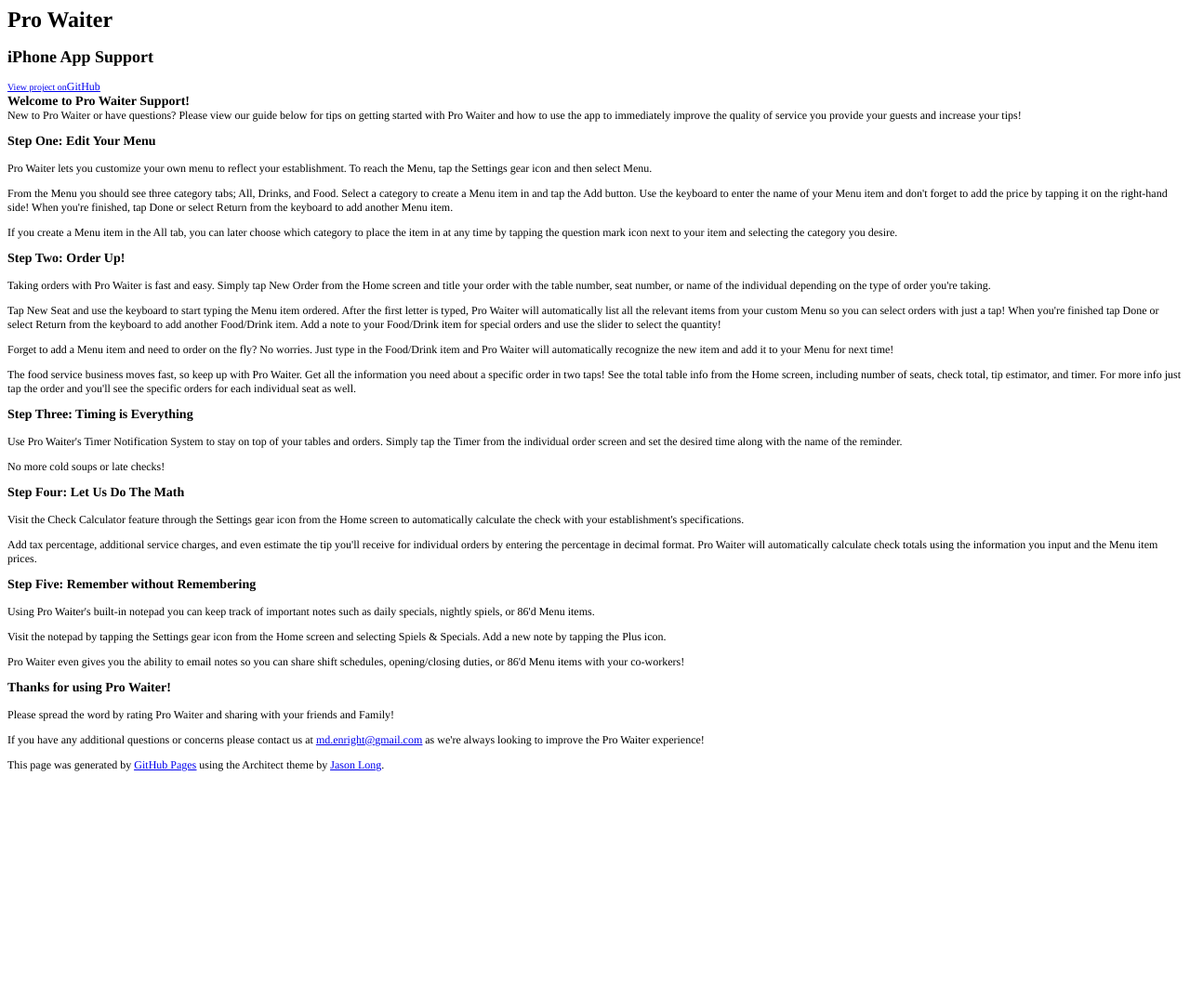
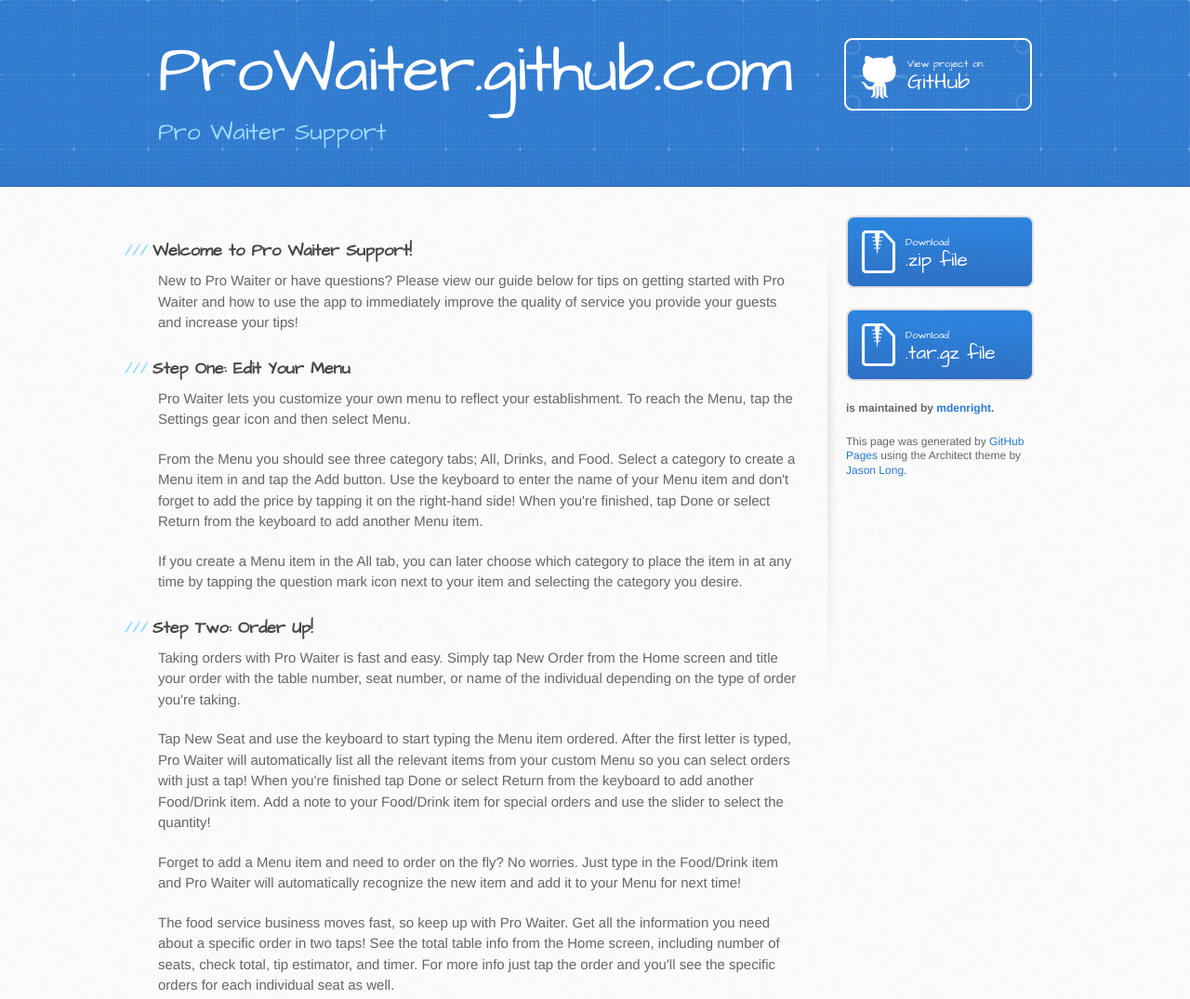
Before and after one commit to md-aintright/prowaiter.github.com, a plain HTML site: page index.html in a window 1280 px wide. Shown: the top 1075 px of the page at 93% size. Before the commit the page ends 843 px from the top, so only its background shows below. Drawn offline with Linux system fonts and the light colour scheme.

Commit message:
Revert "edit"
This reverts commit a7608bb033594db3563a4b36d5c9379f6131652e.

```diff
--- a/index.html
+++ b/index.html
@@ -1,48 +1,99 @@
-<!DOCTYPE html PUBLIC "-//W3C//DTD HTML 4.01//EN" "http://www.w3.org/TR/html4/strict.dtd">
+<!DOCTYPE html>
 <html>
-<head>
-  <meta http-equiv="Content-Type" content="text/html; charset=utf-8">
-  <meta http-equiv="Content-Style-Type" content="text/css">
-  <title>ProWaiter.github.com by mdenright</title>
-  <meta name="Generator" content="Cocoa HTML Writer">
-  <meta name="CocoaVersion" content="1138.47">
-  <style type="text/css">
-    p.p3 {margin: 0.0px 0.0px 0.0px 0.0px; font: 10.0px Times; color: #2929ee}
-    p.p4 {margin: 0.0px 0.0px 0.0px 0.0px; font: 14.0px Times}
-    p.p5 {margin: 0.0px 0.0px 12.0px 0.0px; font: 12.0px Times}
-    span.s1 {text-decoration: underline}
-    span.s2 {font: 12.0px Times; text-decoration: underline}
-    span.s3 {text-decoration: underline ; color: #0000ee}
-  </style>
-</head>
-<body>
-<h1 style="margin: 0.0px 0.0px 16.0px 0.0px; font: 24.0px Times"><b>Pro Waiter</b></h1>
-<h2 style="margin: 0.0px 0.0px 14.0px 0.0px; font: 18.0px Times"><b>iPhone App Support</b></h2>
-<p class="p3"><span class="s1"><a href="https://github.com/mdenright/prowaiter.github.com">View project on<span class="s2">GitHub</span></a></span></p>
-<p class="p4"><b>Welcome to Pro Waiter Support!</b></p>
-<p class="p5">New to Pro Waiter or have questions? Please view our guide below for tips on getting started with Pro Waiter and how to use the app to immediately improve the quality of service you provide your guests and increase your tips!</p>
-<h3 style="margin: 0.0px 0.0px 14.0px 0.0px; font: 14.0px Times"><b>Step One: Edit Your Menu</b></h3>
-<p class="p5">Pro Waiter lets you customize your own menu to reflect your establishment. To reach the Menu, tap the Settings gear icon and then select Menu.</p>
-<p class="p5">From the Menu you should see three category tabs; All, Drinks, and Food. Select a category to create a Menu item in and tap the Add button. Use the keyboard to enter the name of your Menu item and don't forget to add the price by tapping it on the right-hand side! When you're finished, tap Done or select Return from the keyboard to add another Menu item.</p>
-<p class="p5">If you create a Menu item in the All tab, you can later choose which category to place the item in at any time by tapping the question mark icon next to your item and selecting the category you desire.</p>
-<h3 style="margin: 0.0px 0.0px 14.0px 0.0px; font: 14.0px Times"><b>Step Two: Order Up!</b></h3>
-<p class="p5">Taking orders with Pro Waiter is fast and easy. Simply tap New Order from the Home screen and title your order with the table number, seat number, or name of the individual depending on the type of order you're taking.</p>
-<p class="p5">Tap New Seat and use the keyboard to start typing the Menu item ordered. After the first letter is typed, Pro Waiter will automatically list all the relevant items from your custom Menu so you can select orders with just a tap! When you're finished tap Done or select Return from the keyboard to add another Food/Drink item. Add a note to your Food/Drink item for special orders and use the slider to select the quantity!</p>
-<p class="p5">Forget to add a Menu item and need to order on the fly? No worries. Just type in the Food/Drink item and Pro Waiter will automatically recognize the new item and add it to your Menu for next time!</p>
-<p class="p5">The food service business moves fast, so keep up with Pro Waiter. Get all the information you need about a specific order in two taps! See the total table info from the Home screen, including number of seats, check total, tip estimator, and timer. For more info just tap the order and you'll see the specific orders for each individual seat as well.</p>
-<h3 style="margin: 0.0px 0.0px 14.0px 0.0px; font: 14.0px Times"><b>Step Three: Timing is Everything</b></h3>
-<p class="p5">Use Pro Waiter's Timer Notification System to stay on top of your tables and orders. Simply tap the Timer from the individual order screen and set the desired time along with the name of the reminder.</p>
-<p class="p5">No more cold soups or late checks!</p>
-<h3 style="margin: 0.0px 0.0px 14.0px 0.0px; font: 14.0px Times"><b>Step Four: Let Us Do The Math</b></h3>
-<p class="p5">Visit the Check Calculator feature through the Settings gear icon from the Home screen to automatically calculate the check with your establishment's specifications.</p>
-<p class="p5">Add tax percentage, additional service charges, and even estimate the tip you'll receive for individual orders by entering the percentage in decimal format. Pro Waiter will automatically calculate check totals using the information you input and the Menu item prices.</p>
-<h3 style="margin: 0.0px 0.0px 14.0px 0.0px; font: 14.0px Times"><b>Step Five: Remember without Remembering</b></h3>
-<p class="p5">Using Pro Waiter's built-in notepad you can keep track of important notes such as daily specials, nightly spiels, or 86'd Menu items.</p>
-<p class="p5">Visit the notepad by tapping the Settings gear icon from the Home screen and selecting Spiels &amp; Specials. Add a new note by tapping the Plus icon.</p>
-<p class="p5">Pro Waiter even gives you the ability to email notes so you can share shift schedules, opening/closing duties, or 86'd Menu items with your co-workers!</p>
-<h3 style="margin: 0.0px 0.0px 14.0px 0.0px; font: 14.0px Times"><b>Thanks for using Pro Waiter!</b></h3>
-<p class="p5">Please spread the word by rating Pro Waiter and sharing with your friends and Family!</p>
-<p class="p5">If you have any additional questions or concerns please contact us at <a href="mailto:md.enright@gmail.com"><span class="s3">md.enright@gmail.com</span></a> as we're always looking to improve the Pro Waiter experience!</p>
-<p class="p5">This page was generated by <a href="file:///Users/andreasample/Documents/prowaiter.github.com/pages.github.com"><span class="s3">GitHub Pages</span></a> using the Architect theme by <a href="http://twitter.com/jasonlong"><span class="s3">Jason Long</span></a>.</p>
-</body>
+  <head>
+    <meta charset='utf-8'>
+    <meta http-equiv="X-UA-Compatible" content="chrome=1">
+    <meta name="viewport" content="width=device-width, initial-scale=1, maximum-scale=1">
+    <link href='https://fonts.googleapis.com/css?family=Architects+Daughter' rel='stylesheet' type='text/css'>
+    <link rel="stylesheet" type="text/css" href="stylesheets/stylesheet.css" media="screen" />
+    <link rel="stylesheet" type="text/css" href="stylesheets/pygment_trac.css" media="screen" />
+    <link rel="stylesheet" type="text/css" href="stylesheets/print.css" media="print" />
+
+    <!--[if lt IE 9]>
+    <script src="//html5shiv.googlecode.com/svn/trunk/html5.js"></script>
+    <![endif]-->
+
+    <title>ProWaiter.github.com by mdenright</title>
+  </head>
+
+  <body>
+    <header>
+      <div class="inner">
+        <h1>ProWaiter.github.com</h1>
+        <h2>Pro Waiter Support</h2>
+        <a href="https://github.com/mdenright/prowaiter.github.com" class="button"><small>View project on</small>GitHub</a>
+      </div>
+    </header>
+
+    <div id="content-wrapper">
+      <div class="inner clearfix">
+        <section id="main-content">
+          <h3>Welcome to Pro Waiter Support!</h3>
+
+<p>New to Pro Waiter or have questions? Please view our guide below for tips on getting started with Pro Waiter and how to use the app to immediately improve the quality of service you provide your guests and increase your tips!</p>
+
+<h3>Step One: Edit Your Menu</h3>
+
+<p>Pro Waiter lets you customize your own menu to reflect your establishment. To reach the Menu, tap the Settings gear icon and then select Menu. </p>
+
+<p>From the Menu you should see three category tabs; All, Drinks, and Food. Select a category to create a Menu item in and tap the Add button. Use the keyboard to enter the name of your Menu item and don't forget to add the price by tapping it on the right-hand side! When you're finished, tap Done or select Return from the keyboard to add another Menu item.</p>
+
+<p>If you create a Menu item in the All tab, you can later choose which category to place the item in at any time by tapping the question mark icon next to your item and selecting the category you desire. </p>
+
+<h3>Step Two: Order Up!</h3>
+
+<p>Taking orders with Pro Waiter is fast and easy. Simply tap New Order from the Home screen and title your order with the table number, seat number, or name of the individual depending on the type of order you're taking. </p>
+
+<p>Tap New Seat and use the keyboard to start typing the Menu item ordered. After the first letter is typed, Pro Waiter will automatically list all the relevant items from your custom Menu so you can select orders with just a tap! When you're finished tap Done or select Return from the keyboard to add another Food/Drink item. Add a note to your Food/Drink item for special orders and use the slider to select the quantity!</p>
+
+<p>Forget to add a Menu item and need to order on the fly? No worries. Just type in the Food/Drink item and Pro Waiter will automatically recognize the new item and add it to your Menu for next time!</p>
+
+<p>The food service business moves fast, so keep up with Pro Waiter. Get all the information you need about a specific order in two taps! See the total table info from the Home screen, including number of seats, check total, tip estimator, and timer. For more info just tap the order and you'll see the specific orders for each individual seat as well.</p>
+
+<h3>Step Three: Timing is Everything</h3>
+
+<p>Use Pro Waiter's Timer Notification System to stay on top of your tables and orders. Simply tap the Timer from the individual order screen and set the desired time along with the name of the reminder. </p>
+
+<p>No more cold soups or late checks! </p>
+
+<h3>Step Four: Let Us Do The Math</h3>
+
+<p>Visit the Check Calculator feature through the Settings gear icon from the Home screen to automatically calculate the check with your establishment's specifications. </p>
+
+<p>Add tax percentage, additional service charges, and even estimate the tip you'll receive for individual orders by entering the percentage in decimal format. Pro Waiter will automatically calculate check totals using the information you input and the Menu item prices. </p>
+
+<h3>Step Five: Remember without Remembering</h3>
+
+<p>Using Pro Waiter's built-in notepad you can keep track of important notes such as daily specials, nightly spiels, or 86'd Menu items.</p>
+
+<p>Visit the notepad by tapping the Settings gear icon from the Home screen and selecting Spiels &amp; Specials. Add a new note by tapping the Plus icon. </p>
+
+<p>Pro Waiter even gives you the ability to email notes so you can share shift schedules, opening/closing duties, or 86'd Menu items with your co-workers!</p>
+
+<h3>Thanks for using Pro Waiter!</h3>
+
+<p>Please spread the word by rating Pro Waiter and sharing with your friends and Family! </p>
+
+<p>If you have any additional questions or concerns please contact us at <a href="mailto:md.enright@gmail.com">md.enright@gmail.com</a> as we're always looking to improve the Pro Waiter experience!</p>
+        </section>
+
+        <aside id="sidebar">
+          <a href="https://github.com/mdenright/prowaiter.github.com/zipball/master" class="button">
+            <small>Download</small>
+            .zip file
+          </a>
+          <a href="https://github.com/mdenright/prowaiter.github.com/tarball/master" class="button">
+            <small>Download</small>
+            .tar.gz file
+          </a>
+
+          <p class="repo-owner"><a href="https://github.com/mdenright/prowaiter.github.com"></a> is maintained by <a href="https://github.com/mdenright">mdenright</a>.</p>
+
+          <p>This page was generated by <a href="pages.github.com">GitHub Pages</a> using the Architect theme by <a href="http://twitter.com/jasonlong">Jason Long</a>.</p>
+        </aside>
+      </div>
+    </div>
+
+
+  </body>
 </html>
```
